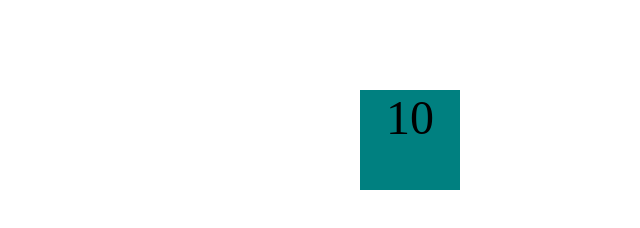
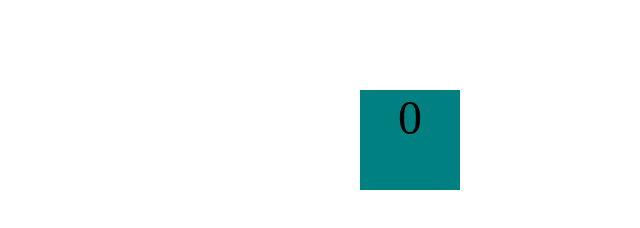
Before and after one commit to AlexanderDufrene/alexanderdufrene.github.io, a plain HTML site: page projects/bouncing-box/index.html in a window 1280 px wide. Shown: the full height of the page, 640-1280 px from the left. Drawn offline with Linux system fonts and the light colour scheme.

Commit message:
Changed box text from speed to points

```diff
--- a/projects/bouncing-box/index.html
+++ b/projects/bouncing-box/index.html
@@ -68,7 +68,7 @@
     position = position + (speed * direction);
 
     box.css('left', position);
-    box.text(speed);
+    box.text(points);
 };
 
 
```
